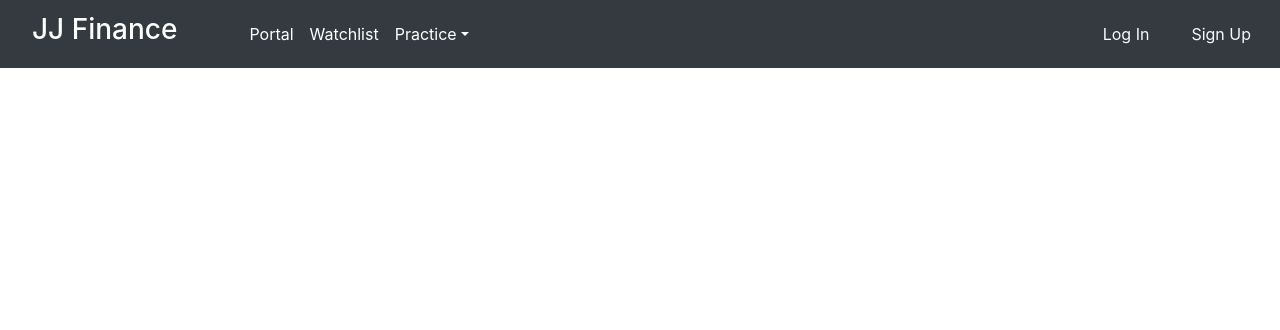
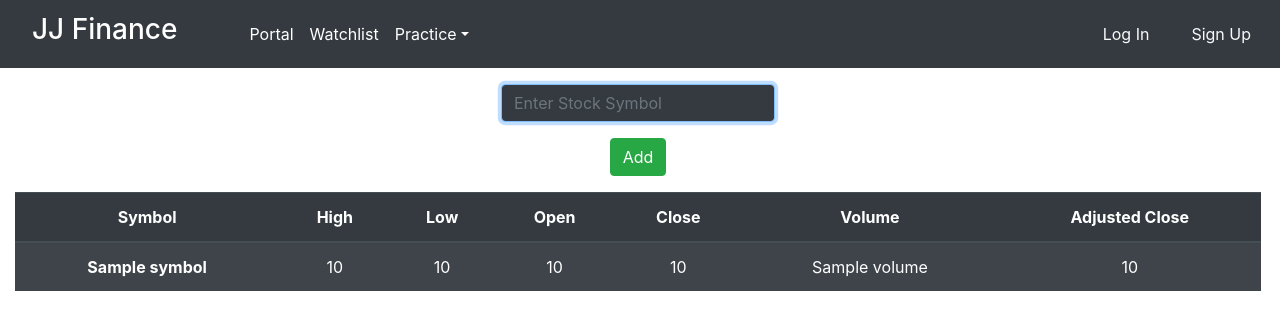
Before and after one commit to Siddharthajz/JJ-Finance, a Flask app: template templates/watchlist.html in a window 1280 px wide. Shown: the top 330 px of the page. Run offline with Flask 2, Linux system fonts and the light colour scheme; the template is opened without the code that fills it: most values are stand-ins (such as "Sample title", 1, 10 or a date in 2020); parts of the project's set-up code (start-up, migrations or seed data) failed here and were passed over; some libraries are stand-ins or nearby versions.

Commit message:
started work on watchlist.html page

```diff
--- a/templates/watchlist.html
+++ b/templates/watchlist.html
@@ -4,4 +4,45 @@
 
 {% block main %}
 
+<div class ="quote mt-3 mr-1">
+    <div class="quoteSearch">
+        <h2 type="text"></h2>
+        <form action="/portal" method="post">
+            <div class="form-group">
+                <input autocomplete="off" autofocus class="form-control bg-dark text-light" name="Quote" placeholder="Enter Stock Symbol" type="text"/>
+            </div>
+            <div style="text-align:center">
+            <button class="btn btn-success text-center" type="Submit">Add</button>
+            </div>
+        </form>
+    </div>
+
+    <div>
+        <table class="table table-striped table-dark mt-3">
+            <thead>
+                <tr>
+                    <th scope="col">Symbol</th>
+                    <th scope="col">High</th>
+                    <th scope="col">Low</th>
+                    <th scope="col">Open</th>
+                    <th scope="col">Close</th>
+                    <th scope="col">Volume</th>
+                    <th scope="col">Adjusted Close</th>
+                </tr>
+            </thead>
+            <tbody>
+                <tr>
+                    <th scope="row">{{ symbol }}</th>
+                    <td>{{ symbolDict['High']|round(4, 'common') }}</td>
+                    <td>{{ symbolDict['Low']|round(4, 'common') }}</td>
+                    <td>{{ symbolDict['Open']|round(4, 'common') }}</td>
+                    <td>{{ symbolDict['Close']|round(4, 'common') }}</td>
+                    <td>{{ symbolDict['Volume'] }}</td>
+                    <td>{{ symbolDict['Adj Close']|round(4, 'common') }}</td>
+                </tr>
+            </tbody>
+        </table>
+    </div>
+</div>
+
 {% endblock %}
```
